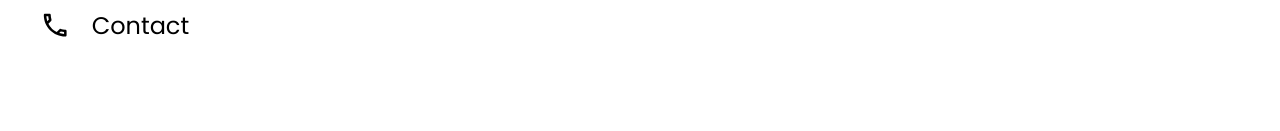
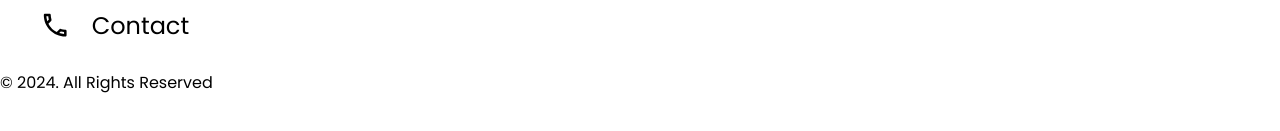
Before and after one commit to zainabturkmen/S-I-S, a React (Create React App) app: page / in a window 1280 px wide. Shown: the part 535-666 px from the top of the page. Built offline with nearby package versions, Linux system fonts and the light colour scheme; a web font is replaced by a local one.

Commit message:
adding updates

```diff
--- a/src/components/Sidebar.js
+++ b/src/components/Sidebar.js
@@ -27,12 +27,13 @@ const Sidebar = () => {
             );
           })}
         </ul>
+        <div className="sidebar-footer">
+          <div className="date">
+            <p>&copy; {currentYear}. All Rights Reserved</p>
+          </div>
+          <div className="links"></div>
+        </div>
       </aside>
-      <div className="sidebar-footer">
-        <div className="date">
-          <h1>&copy; {currentYear}. All Rights Reserved</h1>
-        </div>
-      </div>
     </Wrapper>
   );
 };
```
